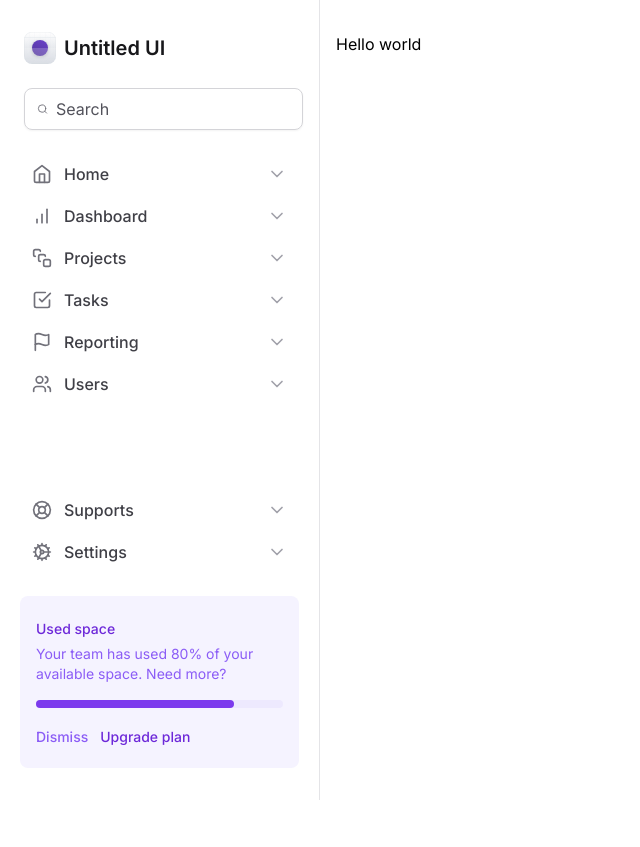
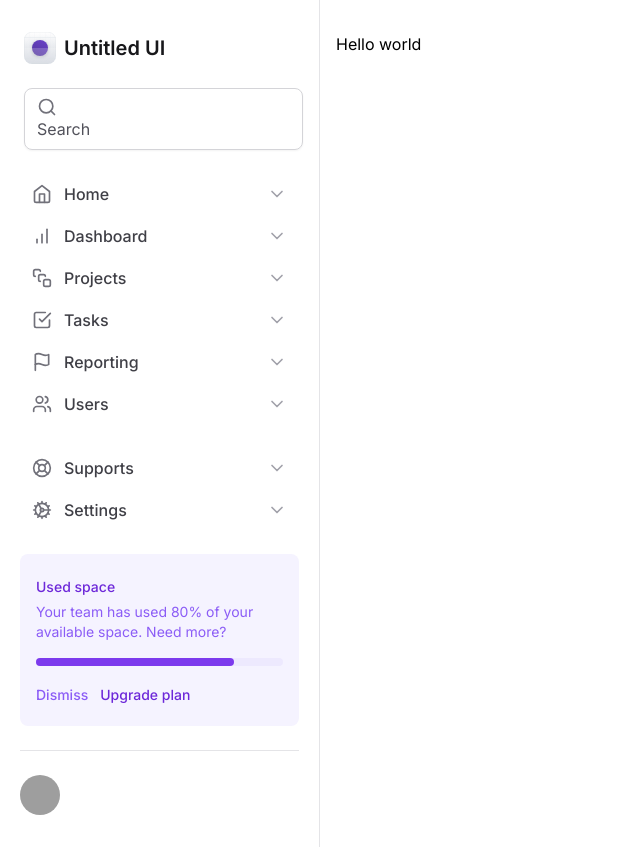
Before and after one commit to viniciusferreira7/tailwind-next, a Next.js app: page / in a window 1280 px wide. Shown: the whole page, without its empty margins (0-640 px from the left). Before the commit the page ends 800 px from the top, so only its background shows below. Built offline with nearby package versions, Linux system fonts and the light colour scheme; grey boxes are pictures that could not be loaded.

Commit message:
feat: composition pattern

```diff
--- a/next.config.js
+++ b/next.config.js
@@ -1,4 +1,15 @@
 /** @type {import('next').NextConfig} */
-const nextConfig = {}
+const nextConfig = {
+  images: {
+    remotePatterns: [
+      {
+        protocol: 'https',
+        hostname: 'github.com',
+        port: '',
+        pathname: '/viniciusferreira7.png',
+      },
+    ],
+  },
+}
 
 module.exports = nextConfig
--- /dev/null
+++ b/src/components/Input.tsx
@@ -0,0 +1,34 @@
+import { ComponentProps } from 'react'
+
+type PrefixProps = ComponentProps<'div'>
+
+export function Prefix(props: PrefixProps) {
+  return <div {...props} />
+}
+type ControlProps = ComponentProps<'input'>
+
+export function Control(props: ControlProps) {
+  return (
+    <input
+      className="flex-1 border-0 bg-transparent p-0 text-zinc-900 placeholder-zinc-600"
+      {...props}
+    />
+  )
+}
+
+type RootProps = ComponentProps<'div'>
+
+export function Root(props: RootProps) {
+  return (
+    <div
+      className="mx-1 flex w-full items-center gap-2 rounded-lg border border-zinc-300 px-3 py-2 shadow-sm"
+      {...props}
+    />
+  )
+}
+
+const Input = {
+  Root,
+  Prefix,
+  Control,
+}
--- /dev/null
+++ b/src/components/Sidebar/Profile.tsx
@@ -0,0 +1,15 @@
+import Image from 'next/image'
+
+export function Profile() {
+  return (
+    <div className="flex items-center gap-3">
+      <Image
+        width={40}
+        height={40}
+        src="https://github.com/viniciusferreira7.png"
+        className="h-10 w-10 rounded-full"
+        alt=""
+      />
+    </div>
+  )
+}
--- a/src/components/Sidebar/index.tsx
+++ b/src/components/Sidebar/index.tsx
@@ -11,20 +11,20 @@ import {
 } from 'lucide-react'
 import { Logo } from './Logo'
 import { NavItem } from './NavItem'
+import { Profile } from './Profile'
 import { UsedSpaceWidget } from './UsedSpaceWidget'
+import * as Input from '../Input'
 
 export function Sidebar() {
   return (
     <aside className="flex flex-col gap-6 border-r border-zinc-200 px-5 py-8">
       <Logo />
-
-      <div className="mx-1 flex w-full items-center gap-2 rounded-lg border border-zinc-300 px-3 py-2 shadow-sm">
-        <Search className="h-5 w-5 text-zinc-500" />
-        <input
-          className="flex-1 border-0 bg-transparent p-0 text-zinc-900 placeholder-zinc-600"
-          placeholder="Search"
-        />
-      </div>
+      <Input.Root>
+        <Input.Prefix>
+          <Search className="h-5 w-5 text-zinc-500" />
+          <Input.Control placeholder="Search" />
+        </Input.Prefix>
+      </Input.Root>
       <nav className="space-y-0.5">
         <NavItem title="Home" icon={Home} />
         <NavItem title="Dashboard" icon={BarChart} />
@@ -41,6 +41,10 @@ export function Sidebar() {
         </nav>
       </div>
       <UsedSpaceWidget />
+
+      <div className="h-px bg-zinc-200" />
+
+      <Profile />
     </aside>
   )
 }
```
